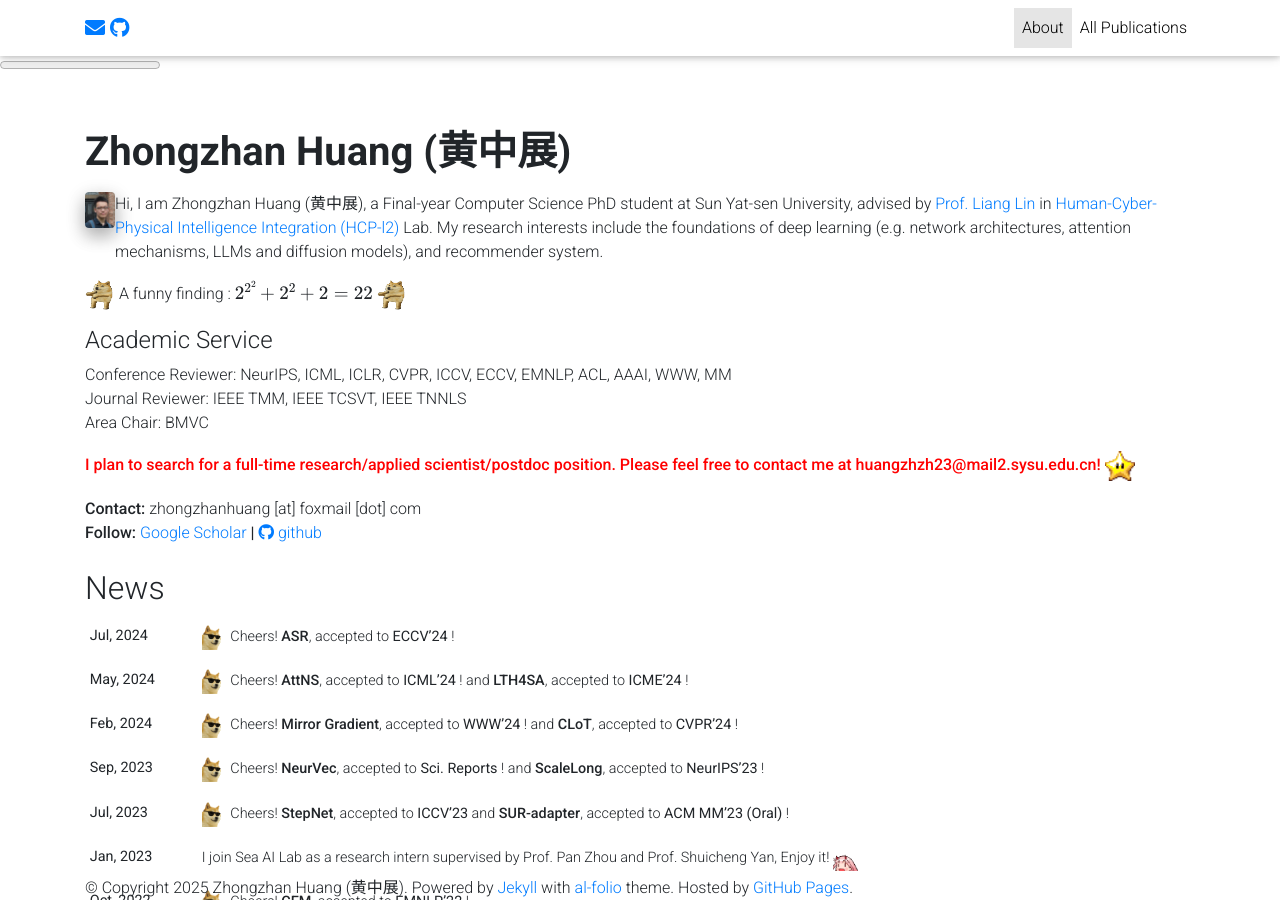
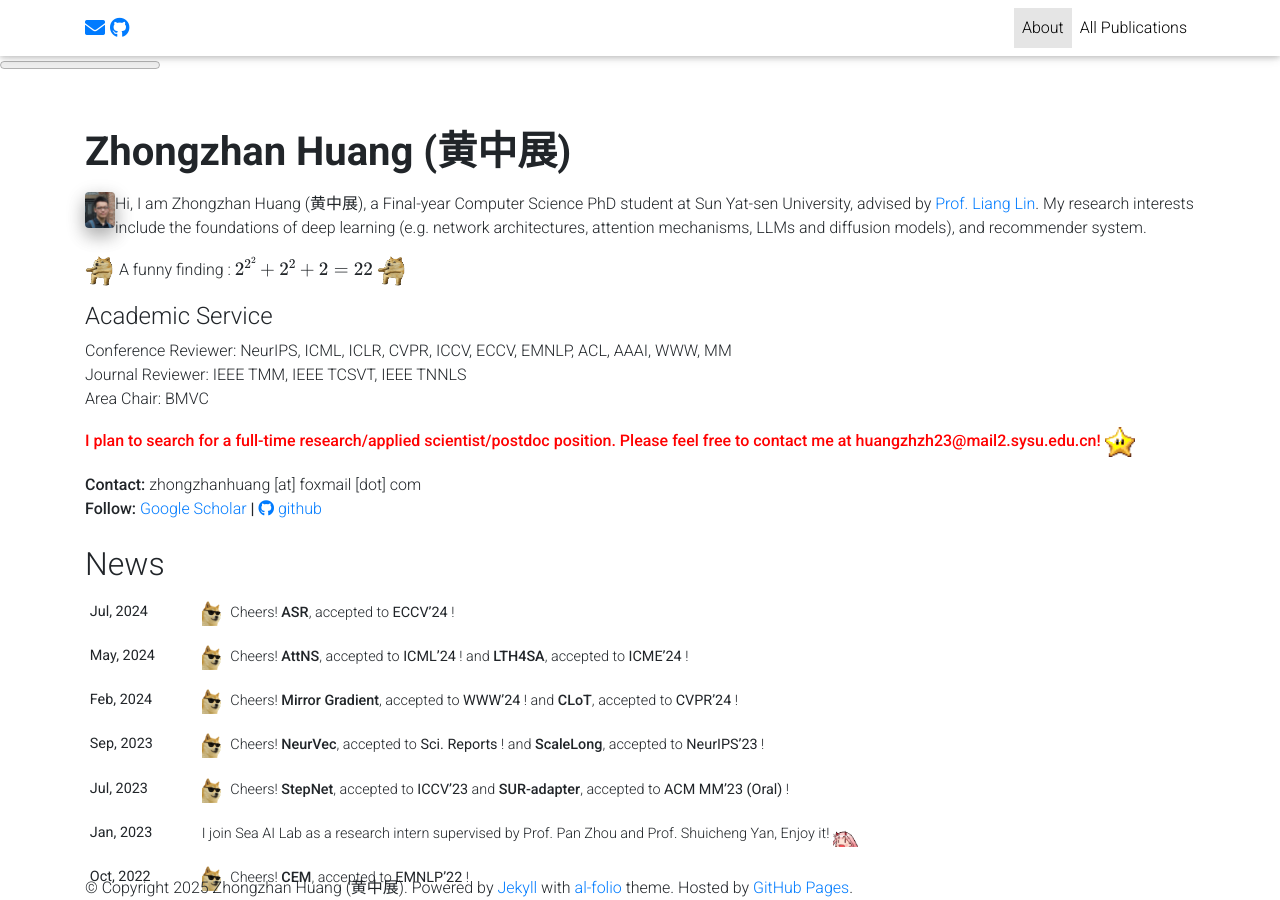
Before and after one commit to dedekinds/dedekinds.github.io, a Jekyll site: the page built from _pages/about.md, in a window 1280 px wide and 900 px high. Built offline with Jekyll 4.4.1, drawn with Linux system fonts in a browser that asks for light colours; nearby versions of some CDN libraries; full-size pictures stand in for the smaller copies a plugin makes; library files that are not in the unit come from our copies; comment, search, counter and statistics services are not loaded; a style sheet for code colours, icons or effects is not loaded.

Commit message:
Update about.md

```diff
--- a/_pages/about.md
+++ b/_pages/about.md
@@ -21,10 +21,7 @@ social: true  # includes social icons at the bottom of the page
 </p>
 </div> -->
 Hi, I am Zhongzhan Huang (黄中展), a Final-year Computer Science PhD student at Sun Yat-sen University, advised by
-<a href="https://scholar.google.com/citations?user=Nav8m8gAAAAJ&hl=zh-CN" target="_blank">Prof. Liang Lin</a>
-in
-<a href="https://www.sysuhcp.com" target="_blank">Human-Cyber-Physical Intelligence Integration (HCP-l2)</a>
-Lab.
+<a href="https://scholar.google.com/citations?user=Nav8m8gAAAAJ&hl=zh-CN" target="_blank">Prof. Liang Lin</a>.
 My research interests include the foundations of deep learning (e.g. network architectures, attention mechanisms, LLMs and diffusion models), and recommender system.
 <br>
 
```
